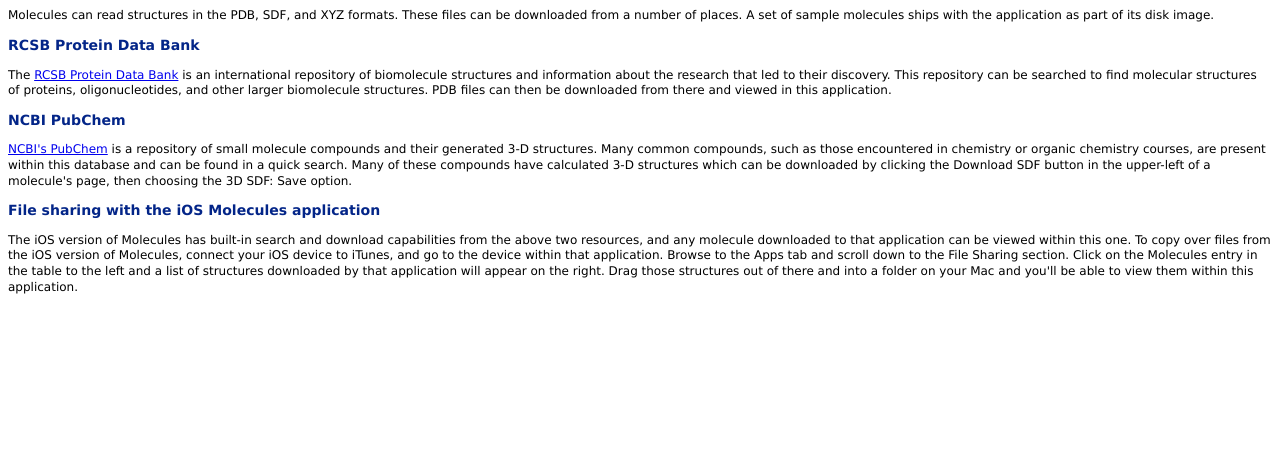
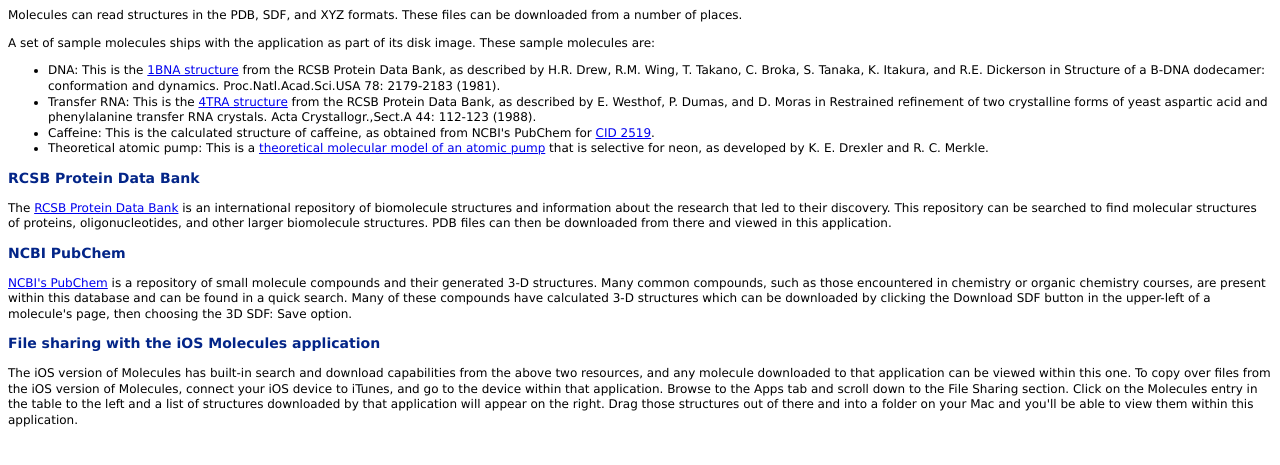
Before and after one commit to BradLarson/MoleculesMac, a plain HTML site: page Molecules Desktop/Molecules Help/moleculesources.html in a window 1280 px wide. Shown: the part 71-536 px from the top of the page. Drawn offline with Linux system fonts and the light colour scheme.

```diff
--- a/Molecules Desktop/Molecules Help/moleculesources.html
+++ b/Molecules Desktop/Molecules Help/moleculesources.html
@@ -12,7 +12,14 @@
 
 	<h4><a href="index.html">Molecules Help</a> | <b>Molecule Sources</b></h4>
 	<h1>Molecule Sources</h1>
-	<p>Molecules can read structures in the PDB, SDF, and XYZ formats. These files can be downloaded from a number of places. A set of sample molecules ships with the application as part of its disk image.</p>
+	<p>Molecules can read structures in the PDB, SDF, and XYZ formats. These files can be downloaded from a number of places.</p>
+    <p>A set of sample molecules ships with the application as part of its disk image. These sample molecules are: </p>
+    <ul>
+        <li>DNA: This is the <a href="http://www.rcsb.org/pdb/explore.do?structureId=1BNA">1BNA structure</a> from the RCSB Protein Data Bank, as described by H.R. Drew, R.M. Wing, T. Takano, C. Broka, S. Tanaka, K. Itakura, and R.E. Dickerson in Structure of a B-DNA dodecamer: conformation and dynamics. Proc.Natl.Acad.Sci.USA 78: 2179-2183 (1981).</li>
+        <li>Transfer RNA: This is the <a href="http://www.rcsb.org/pdb/explore.do?structureId=4TRA">4TRA structure</a> from the RCSB Protein Data Bank, as described by E. Westhof, P. Dumas, and D. Moras in Restrained refinement of two crystalline forms of yeast aspartic acid and phenylalanine transfer RNA crystals. Acta Crystallogr.,Sect.A 44: 112-123 (1988).</li>
+        <li>Caffeine: This is the calculated structure of caffeine, as obtained from NCBI's PubChem for <a href="http://pubchem.ncbi.nlm.nih.gov/summary/summary.cgi?cid=2519&loc=ec_rcs">CID 2519</a>.</li>
+        <li>Theoretical atomic pump: This is a <a href="http://www.imm.org/research/parts/pump/">theoretical molecular model of an atomic pump</a> that is selective for neon, as developed by K. E. Drexler and R. C. Merkle.</li>
+    </ul>
 
 	<h3>RCSB Protein Data Bank</h3>
 	<p>The <a href="http://www.rcsb.org/pdb">RCSB Protein Data Bank</a> is an international repository of biomolecule structures and information about the research that led to their discovery. This repository can be searched to find molecular structures of proteins, oligonucleotides, and other larger biomolecule structures. PDB files can then be downloaded from there and viewed in this application.</p>
```
Also changed, not shown: 12 other files.
